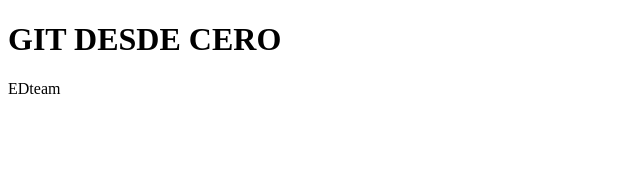
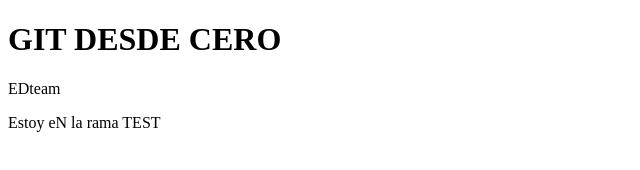
Before and after one commit to jhonatan-chira/practicando-git, a plain HTML site: page index.html in a window 1280 px wide. Shown: the whole page, without its empty margins (0-640 px from the left). Drawn offline with Linux system fonts and the light colour scheme.

Commit message:
Cambio desde la rama test

```diff
--- a/index.html
+++ b/index.html
@@ -9,5 +9,8 @@
 <body>
     <h1>GIT DESDE CERO</h1>
     <P>EDteam</P>
+    <section>
+        <p>Estoy eN la rama TEST</p>
+    </section>
 </body>
 </html>
```
